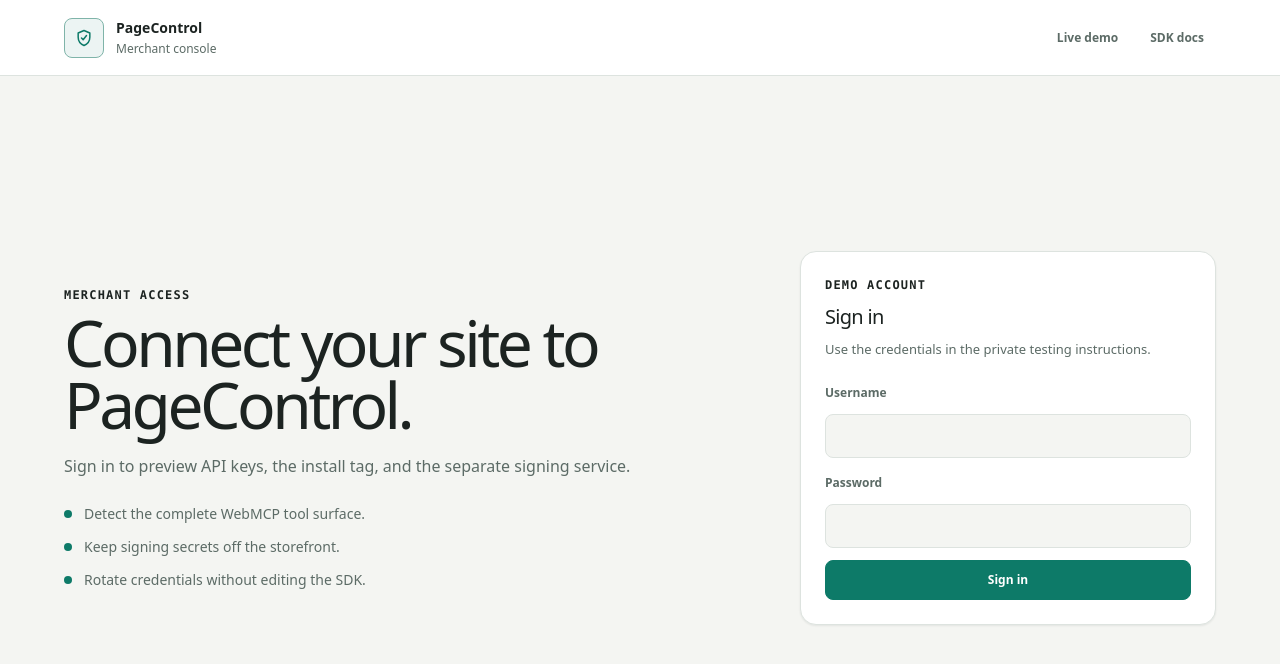
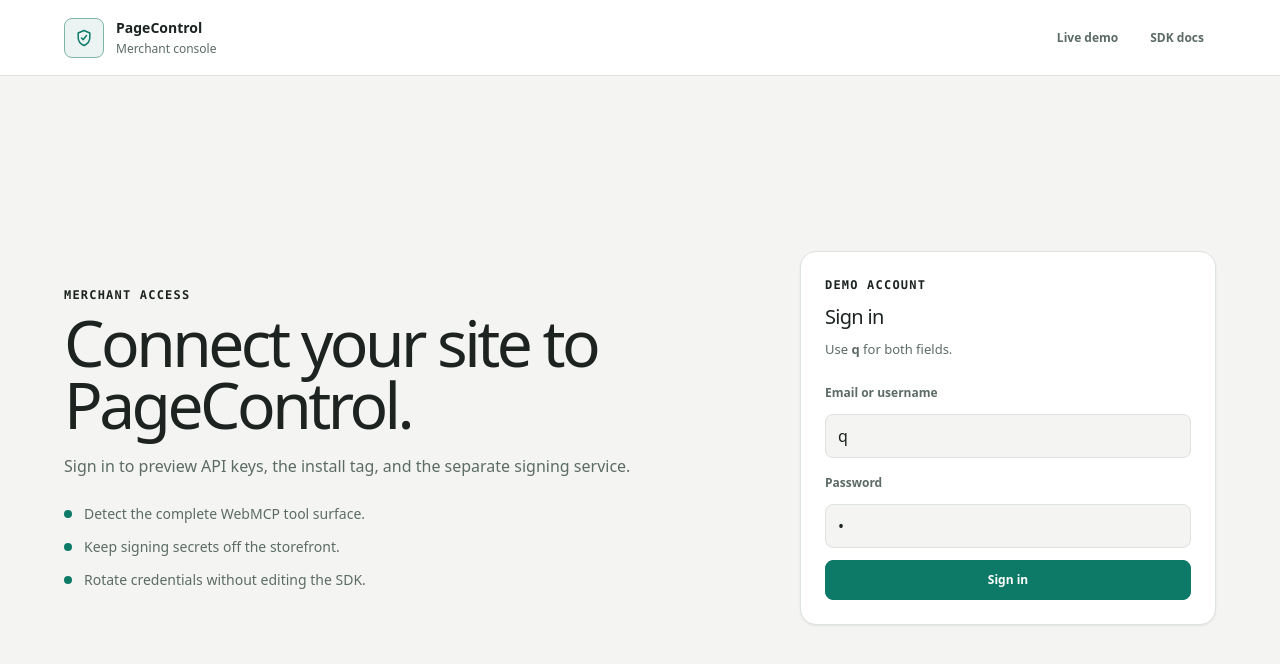
Before and after one commit to JingYuan0926/webmcp, a Next.js app: page /dashboard in a window 1280 px wide. Shown: the top 664 px of the page. Built offline with nearby package versions, Linux system fonts and the light colour scheme; no server answers.

Commit message:
chore: simplify dashboard demo login

```diff
--- a/src/app/dashboard/DashboardClient.tsx
+++ b/src/app/dashboard/DashboardClient.tsx
@@ -254,12 +254,12 @@
             <div>
               <p className="dashboard-eyebrow">Demo account</p>
               <h2>Sign in</h2>
-              <p>Use the credentials in the private testing instructions.</p>
+              <p>Use <strong>q</strong> for both fields.</p>
             </div>
-            <label htmlFor="dashboard-username">Username</label>
-            <input id="dashboard-username" name="username" type="text" autoComplete="username" spellCheck={false} required />
+            <label htmlFor="dashboard-username">Email or username</label>
+            <input id="dashboard-username" name="username" type="text" autoComplete="username" spellCheck={false} defaultValue="q" required />
             <label htmlFor="dashboard-password">Password</label>
-            <input id="dashboard-password" name="password" type="password" autoComplete="current-password" spellCheck={false} required aria-describedby={error ? "dashboard-login-error" : undefined} aria-invalid={error ? "true" : undefined} />
+            <input id="dashboard-password" name="password" type="password" autoComplete="current-password" spellCheck={false} defaultValue="q" required aria-describedby={error ? "dashboard-login-error" : undefined} aria-invalid={error ? "true" : undefined} />
             {error ? <p id="dashboard-login-error" className="dashboard-error" role="alert">{error}</p> : null}
             <button type="submit" className="dashboard-button dashboard-button--primary" disabled={loginBusy} aria-busy={loginBusy}>
               {loginBusy ? "Signing in…" : "Sign in"}
--- a/src/lib/server/dashboard-auth.ts
+++ b/src/lib/server/dashboard-auth.ts
@@ -53,8 +53,8 @@
 
 export function dashboardCredentialsMatch(username: unknown, password: unknown): boolean {
   if (typeof username !== "string" || typeof password !== "string") return false;
-  const expectedUsername = process.env.PAGECONTROL_DASHBOARD_USERNAME || "merchant";
-  const expectedPassword = process.env.PAGECONTROL_DASHBOARD_PASSWORD || "pagecontrol-demo";
+  const expectedUsername = process.env.PAGECONTROL_DASHBOARD_USERNAME || "q";
+  const expectedPassword = process.env.PAGECONTROL_DASHBOARD_PASSWORD || "q";
   return equal(username, expectedUsername) && equal(password, expectedPassword);
 }
 
```
Also changed, not shown: 1 other file (tests, documents, lock files or other folders).
